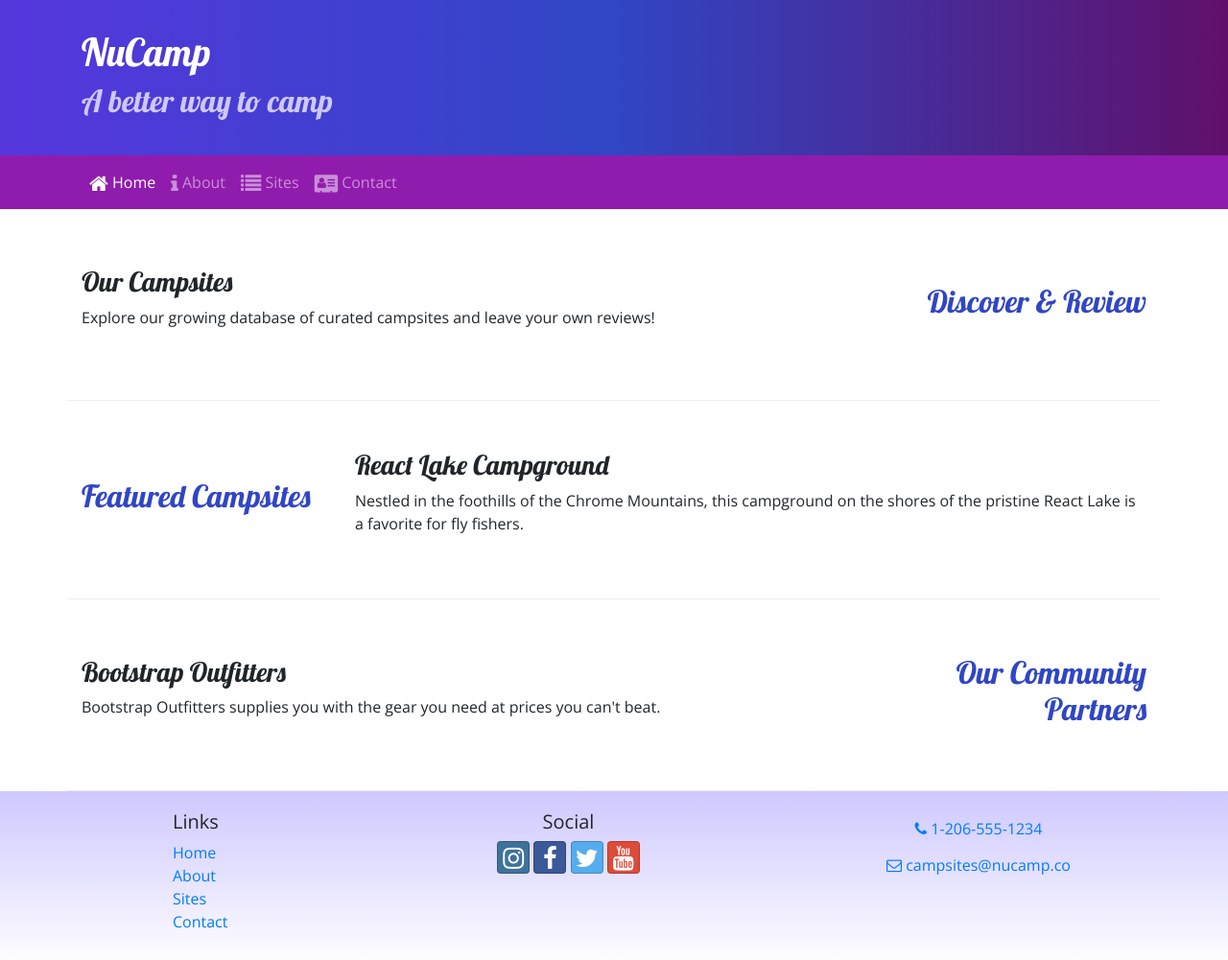
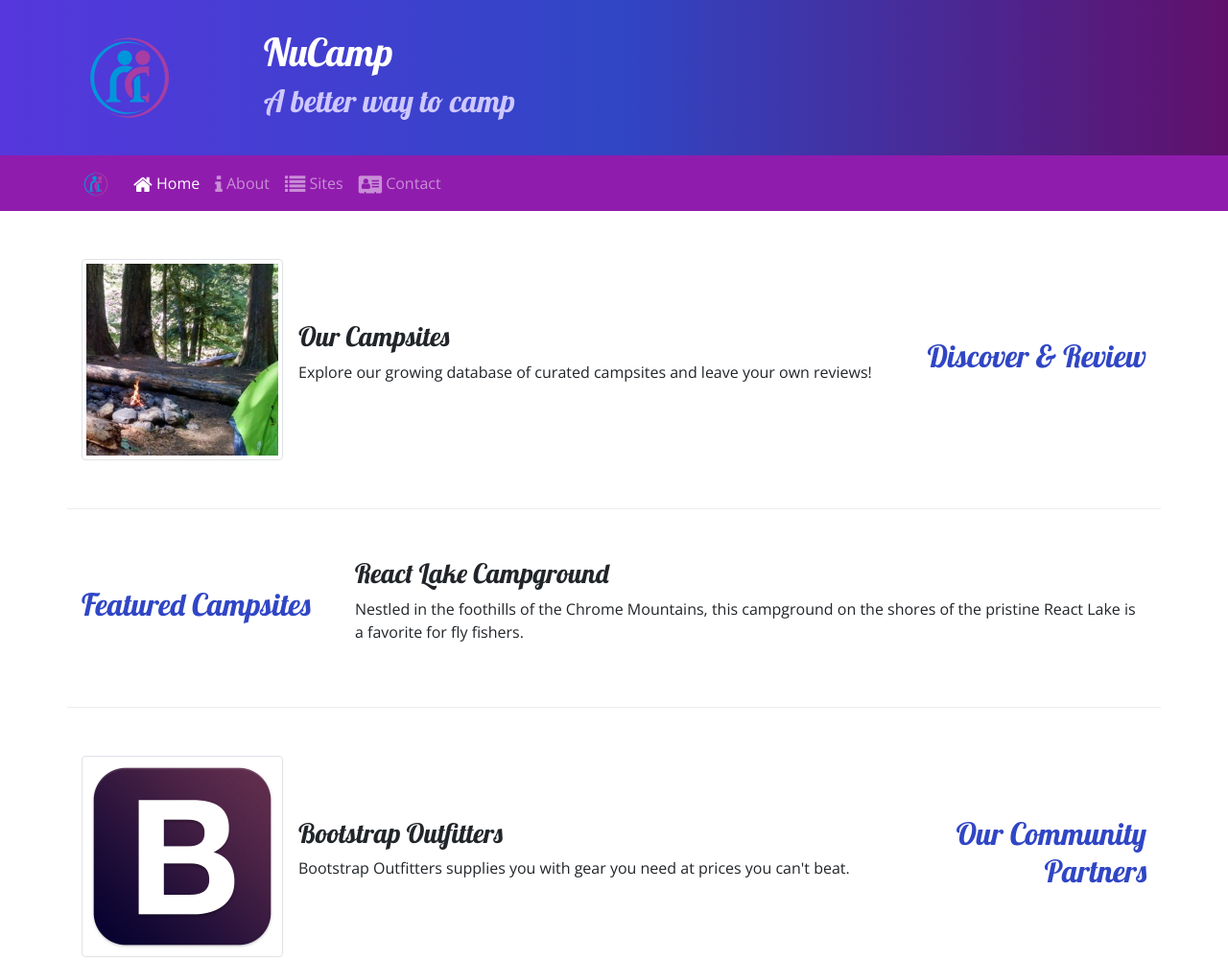
Before and after one commit to alexandernabua/BootstrapNucampsite, a website: page index.html in a window 1280 px wide. Shown: the top 1001 px of the page at 96% size. Drawn offline with nearby package versions, Linux system fonts and the light colour scheme.

Commit message:
Images and Media

```diff
--- a/index.html
+++ b/index.html
@@ -24,6 +24,9 @@
     <header class="jumbotron jumbotron-fluid">
         <div class="container">
             <div class="row">
+                <div class="col-4 col-sm-3 col-md-2 align-self-center">
+                    <img src="img/logo.png" class="img-fluid" />
+                 </div>
                 <div class="col">
                     <h1>NuCamp</h1>
                     <h2>A better way to camp</h2>
@@ -34,7 +37,8 @@
 
     <nav class="navbar navbar-expand-sm navbar-dark sticky-top">
         <div class="container">
-            <button class="navbar-toggler ml-auto" type="button" data-toggle="collapse" data-target="#nucampNavbar">
+            <a class="navbar-brand" href="#"><img src="img/logo.png" height="30" width="30" /></a>
+            <button class="navbar-toggler" type="button" data-toggle="collapse" data-target="#nucampNavbar">
                 <span class="navbar-toggler-icon"></span>
             </button>
             <div class="collapse navbar-collapse" id="nucampNavbar">
@@ -54,8 +58,13 @@
                 <h2 class="text-sm-right">Discover & Review</h2>
             </div>
             <div class="col">
-                <h3>Our Campsites</h3>
-                <p class="d-none d-sm-block">Explore our growing database of curated campsites and leave your own reviews!</p>
+                <div class="media">
+                    <img class="d-flex mr-3 img-thumbnail" src="img/breadcrumb-trail-thumb.jpg" alt="Breadcrumb Trail" />
+                    <div class="media-body align-self-center">
+                        <h3>Our Campsites</h3>
+                        <p class="d-none d-sm-block">Explore our growing database of curated campsites and leave your own reviews!</p>
+                    </div>
+                </div>
             </div>
         </div>
 
@@ -74,8 +83,13 @@
                 <h2 class="text-sm-right">Our Community Partners</h2>
             </div>
             <div class="col">
-                <h3>Bootstrap Outfitters</h3>
-        		<p class="d-none d-sm-block">Bootstrap Outfitters supplies you with the gear you need at prices you can't beat.</p>
+                <div class="media">
+                    <img class="d-flex mr-3 img-thumbnail" src="img/bootstrap-thumb.png" alt="Bootstrap Outfitters" />
+                    <div class="media-body align-self-center">
+                        <h3>Bootstrap Outfitters</h3>
+        				<p class="d-none d-sm-block">Bootstrap Outfitters supplies you with gear you need at prices you can't beat.</p>
+                    </div>
+                </div>
             </div>
         </div>
     </div>
```
Also changed, not shown: aboutus.html (+5 -1 lines), contactus.html (+6 -2 lines), img/bootstrap-thumb.png (added), img/breadcrumb-trail-thumb.jpg (added), img/breadcrumb-trail.jpg (added), img/chrome-river-thumb.jpg (added), img/chrome-river.jpg (added), img/logo.png (added), img/react-lake-thumb.jpg (added), img/react-lake.jpg (added), 1 other file.
